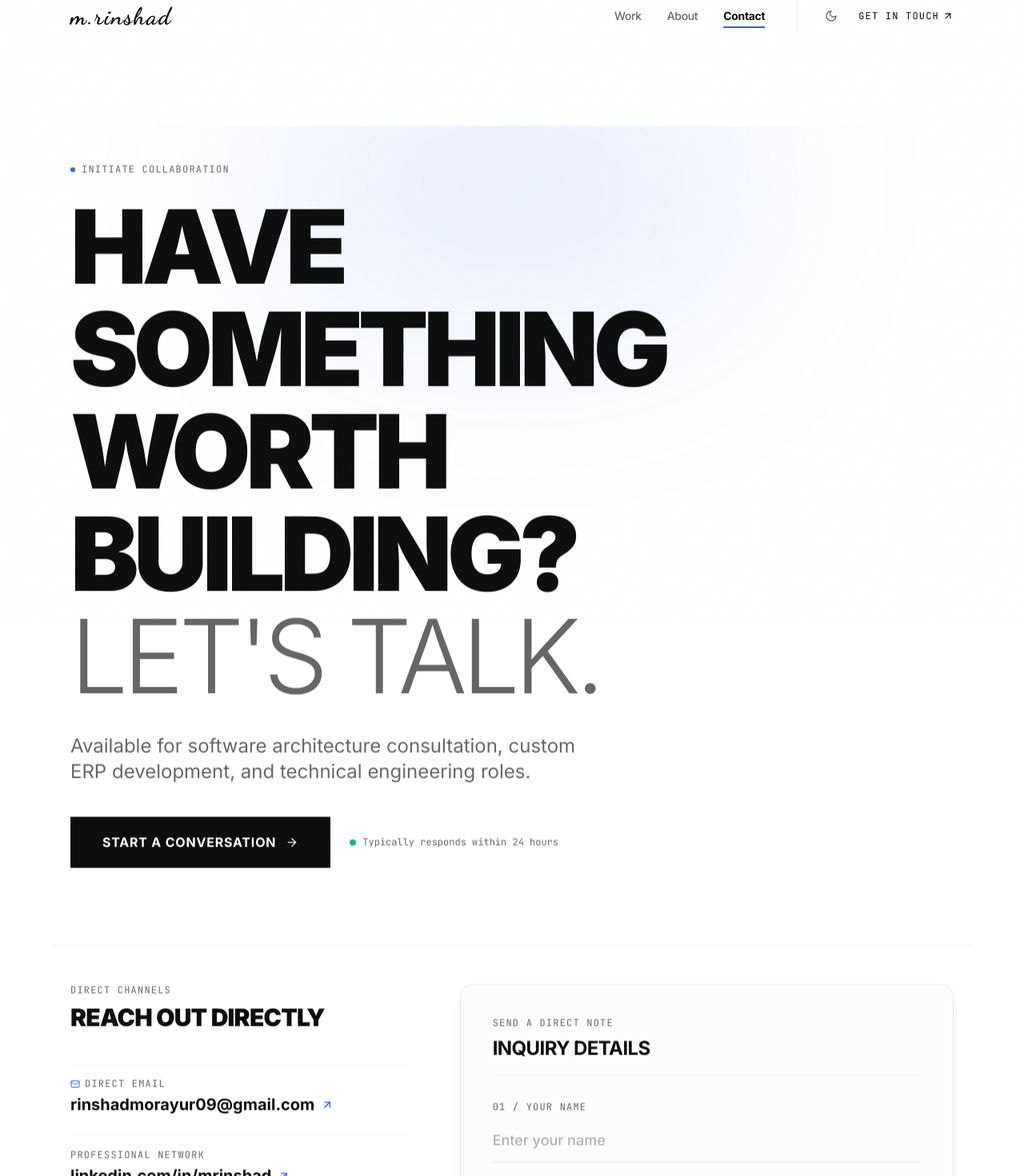
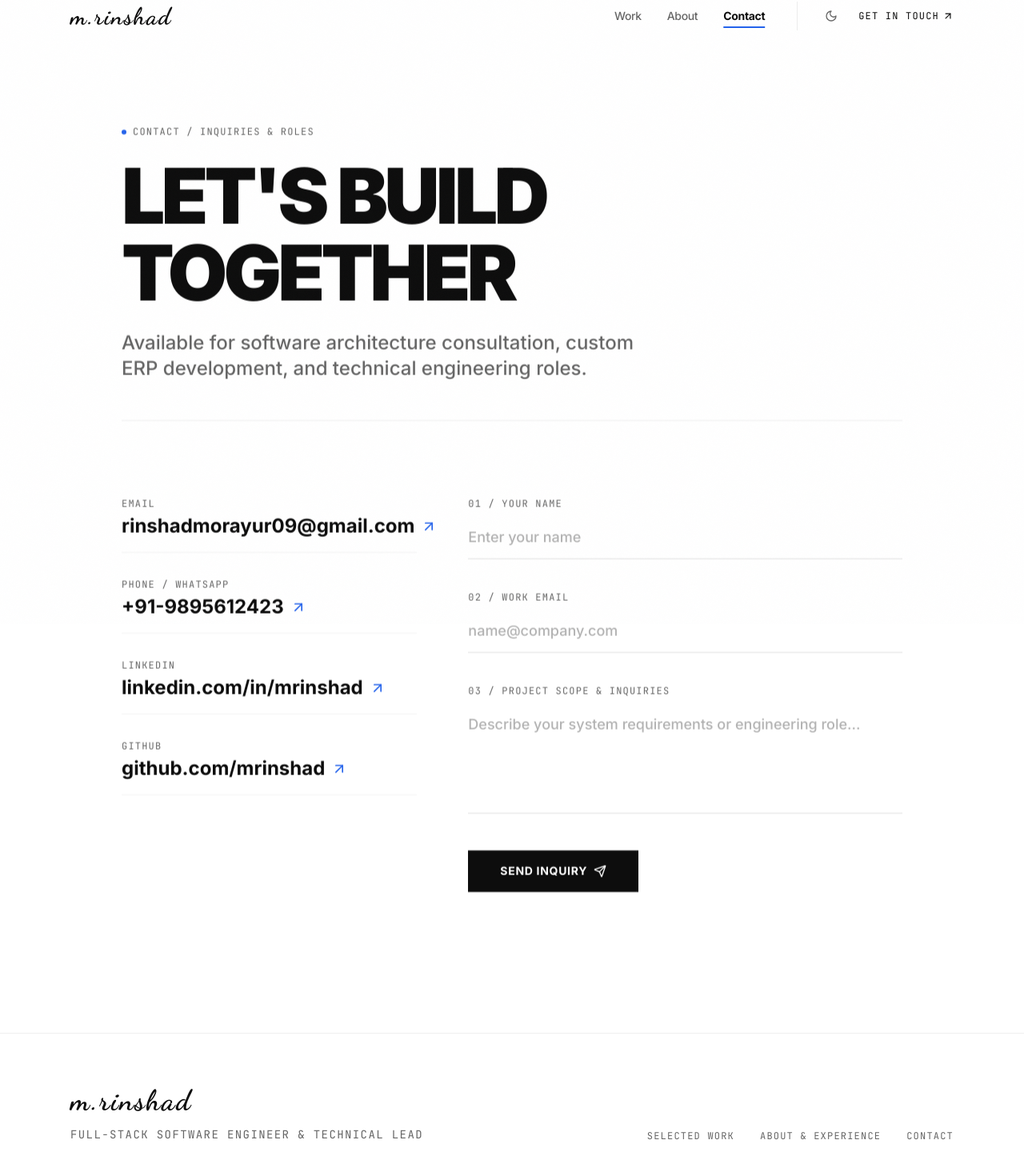
Before and after one commit to mrinshad/Portfolio, a Next.js app: page /contact in a window 1280 px wide. Shown: the part 20-1490 px from the top of the page at 80% size. Built offline with nearby package versions, Linux system fonts and the light colour scheme.

Commit message:
Contact Page Reverted to Previous Approved Baseline

```diff
--- a/app/contact/page.tsx
+++ b/app/contact/page.tsx
@@ -1,7 +1,7 @@
 "use client"
 
 import * as React from "react"
-import { ArrowUpRight, ArrowRight, CheckCircle2, Send, Mail, MapPin } from "lucide-react"
+import { ArrowUpRight, CheckCircle2, Send } from "lucide-react"
 import { Button } from "@/components/ui/button"
 import { profileData } from "@/data"
 
@@ -43,167 +43,107 @@ export default function ContactPage() {
 
   return (
     <main className="py-16 lg:py-24 space-y-24">
-      {/* ========================================================================= */}
-      {/* 1. DOMINANT EDITORIAL CTA HERO                                            */}
-      {/* ========================================================================= */}
-      <section
-        aria-label="Direct Contact Call to Action"
-        className="container max-w-6xl px-6 space-y-10 relative overflow-hidden"
-      >
-        {/* Subtle Ambient Radial Glow */}
-        <div
-          aria-hidden="true"
-          className="pointer-events-none absolute -top-24 left-1/2 -translate-x-1/2 w-[600px] h-[350px] bg-accentBlue/10 blur-[120px] rounded-full dark:bg-accentBlue/[0.07]"
-        />
-
-        <div className="space-y-6 relative z-10">
-          <div className="inline-flex items-center gap-2 text-xs font-mono uppercase tracking-widest text-muted-foreground">
+      <div className="container max-w-5xl px-6 space-y-24">
+        {/* Header */}
+        <div className="space-y-6 border-b border-border/50 pb-12">
+          <div className="flex items-center gap-2 text-xs font-mono uppercase tracking-widest text-muted-foreground">
             <span className="h-1.5 w-1.5 rounded-full bg-accentBlue" />
-            Initiate Collaboration
+            Contact / Inquiries & Roles
+          </div>
+          <h1 className="text-5xl sm:text-7xl lg:text-8xl font-black tracking-tighter text-foreground uppercase leading-none">
+            Let&apos;s Build
+            <br />
+            Together
+          </h1>
+          <p className="text-xl sm:text-2xl text-muted-foreground leading-relaxed max-w-2xl font-medium">
+            Available for software architecture consultation, custom ERP development, and technical engineering roles.
+          </p>
         </div>
 
-          <h1 className="text-5xl sm:text-7xl md:text-8xl lg:text-9xl font-black tracking-tighter text-foreground uppercase leading-[0.9]">
-            Have something
-            <br />
-            worth building?
-            <br />
-            <span className="text-muted-foreground font-light">Let&apos;s talk.</span>
-          </h1>
-
-          <p className="text-xl sm:text-2xl text-muted-foreground leading-relaxed max-w-2xl font-normal pt-2">
-            Available for software architecture consultation, custom ERP development, and technical engineering roles.
-          </p>
-
-          {/* Primary CTA Action with subtle arrow movement */}
-          <div className="pt-4 flex flex-wrap items-center gap-6">
-            <a
-              href={`mailto:${profileData.email}`}
-              className="group inline-flex items-center gap-3 text-sm sm:text-base font-bold uppercase tracking-wider text-background bg-foreground px-8 sm:px-10 py-4 sm:py-5 hover:bg-accentBlue hover:text-white transition-colors"
-            >
-              <span>Start a Conversation</span>
-              <ArrowRight className="h-4 w-4 transition-transform duration-300 ease-out group-hover:translate-x-1.5" />
-            </a>
-
-            <div className="flex items-center gap-2 text-xs font-mono text-muted-foreground">
-              <span className="h-2 w-2 rounded-full bg-emerald-500" />
-              <span>Typically responds within 24 hours</span>
-            </div>
-          </div>
-        </div>
-      </section>
-
-      {/* ========================================================================= */}
-      {/* 2. DIRECT CHANNELS & SECONDARY CONTACT FORM                               */}
-      {/* ========================================================================= */}
-      <section className="container max-w-6xl px-6 pt-12 border-t border-border/50">
         <div className="grid grid-cols-1 lg:grid-cols-12 gap-16 items-start">
-          {/* Left Column: Direct Channels & Information (5 cols) */}
-          <div className="lg:col-span-5 space-y-10">
-            <div className="space-y-2">
+          {/* Left: Large Typographic Direct Channels */}
+          <div className="lg:col-span-5 space-y-12">
+            <div className="space-y-8">
+              <div className="border-b border-border/40 pb-4 group">
                 <div className="text-xs font-mono uppercase tracking-widest text-muted-foreground">
-                Direct Channels
-              </div>
-              <h2 className="text-2xl sm:text-3xl font-black uppercase tracking-tight text-foreground">
-                Reach Out Directly
-              </h2>
-            </div>
-
-            <div className="space-y-6">
-              {/* Email */}
-              <div className="border-t border-border/40 pt-4 group">
-                <div className="text-xs font-mono uppercase tracking-widest text-muted-foreground flex items-center gap-1.5">
-                  <Mail className="h-3 w-3 text-accentBlue" />
-                  Direct Email
+                  Email
                 </div>
                 <a
                   href={`mailto:${profileData.email}`}
-                  className="text-lg sm:text-xl font-bold text-foreground hover:text-accentBlue hover:underline inline-flex items-center gap-2 pt-1 transition-colors"
+                  className="text-xl sm:text-2xl font-bold text-foreground hover:text-accentBlue hover:underline inline-flex items-center gap-2 pt-1 transition-colors"
                 >
                   {profileData.email}
-                  <ArrowUpRight className="h-4 w-4 text-accentBlue" />
+                  <ArrowUpRight className="h-5 w-5 text-accentBlue" />
                 </a>
               </div>
 
-              {/* LinkedIn */}
-              <div className="border-t border-border/40 pt-4 group">
+              <div className="border-b border-border/40 pb-4 group">
                 <div className="text-xs font-mono uppercase tracking-widest text-muted-foreground">
-                  Professional Network
+                  Phone / WhatsApp
+                </div>
+                <a
+                  href={`tel:${profileData.phone}`}
+                  className="text-xl sm:text-2xl font-bold text-foreground hover:text-accentBlue hover:underline inline-flex items-center gap-2 pt-1 transition-colors"
+                >
+                  {profileData.phone}
+                  <ArrowUpRight className="h-5 w-5 text-accentBlue" />
+                </a>
+              </div>
+
+              <div className="border-b border-border/40 pb-4 group">
+                <div className="text-xs font-mono uppercase tracking-widest text-muted-foreground">
+                  LinkedIn
                 </div>
                 <a
                   href={profileData.linkedin}
                   target="_blank"
                   rel="noopener noreferrer"
-                  className="text-lg sm:text-xl font-bold text-foreground hover:text-accentBlue hover:underline inline-flex items-center gap-2 pt-1 transition-colors"
+                  className="text-xl sm:text-2xl font-bold text-foreground hover:text-accentBlue hover:underline inline-flex items-center gap-2 pt-1 transition-colors"
                 >
                   linkedin.com/in/mrinshad
-                  <ArrowUpRight className="h-4 w-4 text-accentBlue" />
+                  <ArrowUpRight className="h-5 w-5 text-accentBlue" />
                 </a>
               </div>
 
-              {/* GitHub */}
-              <div className="border-t border-border/40 pt-4 group">
+              <div className="border-b border-border/40 pb-4 group">
                 <div className="text-xs font-mono uppercase tracking-widest text-muted-foreground">
-                  Code & Engineering
+                  GitHub
                 </div>
                 <a
                   href={profileData.github}
                   target="_blank"
                   rel="noopener noreferrer"
-                  className="text-lg sm:text-xl font-bold text-foreground hover:text-accentBlue hover:underline inline-flex items-center gap-2 pt-1 transition-colors"
+                  className="text-xl sm:text-2xl font-bold text-foreground hover:text-accentBlue hover:underline inline-flex items-center gap-2 pt-1 transition-colors"
                 >
                   github.com/mrinshad
-                  <ArrowUpRight className="h-4 w-4 text-accentBlue" />
+                  <ArrowUpRight className="h-5 w-5 text-accentBlue" />
                 </a>
-              </div>
-
-              {/* Location */}
-              <div className="border-t border-border/40 pt-4">
-                <div className="text-xs font-mono uppercase tracking-widest text-muted-foreground flex items-center gap-1.5">
-                  <MapPin className="h-3 w-3 text-muted-foreground" />
-                  Primary Base
-                </div>
-                <div className="text-base font-bold text-foreground pt-1">
-                  Chennai / Kerala, India
-                </div>
-                <div className="text-xs font-mono text-muted-foreground pt-0.5">
-                  Open to Remote & Global Engagements
-                </div>
               </div>
             </div>
           </div>
 
-          {/* Right Column: Streamlined Secondary Message Form (7 cols) */}
+          {/* Right: Minimalist Open-Line Form */}
           <div className="lg:col-span-7">
-            <div className="p-8 sm:p-10 rounded-2xl border border-border/70 bg-card/60 space-y-8 shadow-lg">
-              <div className="space-y-2 border-b border-border/40 pb-4">
-                <div className="text-xs font-mono uppercase tracking-widest text-muted-foreground">
-                  Send a Direct Note
-                </div>
-                <h3 className="text-xl sm:text-2xl font-bold uppercase tracking-tight text-foreground">
-                  Inquiry Details
+            {submitted ? (
+              <div className="py-20 flex flex-col items-center justify-center text-center space-y-4 border border-border p-8">
+                <CheckCircle2 className="h-12 w-12 text-accentBlue" />
+                <h3 className="text-2xl font-bold uppercase tracking-tight text-foreground">
+                  Message Sent
                 </h3>
-              </div>
-
-              {submitted ? (
-                <div className="py-12 flex flex-col items-center justify-center text-center space-y-4">
-                  <CheckCircle2 className="h-12 w-12 text-emerald-500" />
-                  <h4 className="text-xl font-bold uppercase tracking-tight text-foreground">
-                    Message Dispatched
-                  </h4>
                 <p className="text-sm text-muted-foreground max-w-sm">
-                    Thank you for reaching out. I will review your project requirements and respond promptly.
+                  Thank you for reaching out. I will review your message and respond promptly.
                 </p>
                 <Button
                   variant="outline"
                   size="sm"
                   onClick={() => setSubmitted(false)}
-                    className="mt-4 text-xs uppercase tracking-wider font-bold hover:text-accentBlue hover:border-accentBlue"
+                  className="mt-6 rounded-none text-xs uppercase tracking-wider font-bold hover:text-accentBlue hover:border-accentBlue"
                 >
-                    Send Another Note
+                  Send Another Inquiry
                 </Button>
               </div>
             ) : (
-                <form onSubmit={handleSubmit} className="space-y-8">
+              <form onSubmit={handleSubmit} className="space-y-10">
                 <div className="space-y-2">
                   <label
                     htmlFor="name"
@@ -218,7 +158,7 @@ export default function ContactPage() {
                     autoComplete="name"
                     value={formData.name}
                     onChange={handleChange}
-                      className="editorial-input text-base sm:text-lg font-medium text-foreground placeholder:text-muted-foreground/50 w-full"
+                    className="editorial-input text-lg font-medium text-foreground placeholder:text-muted-foreground/50 w-full"
                   />
                   {errors.name && (
                     <p className="text-xs text-destructive pt-1">Please enter your name.</p>
@@ -240,7 +180,7 @@ export default function ContactPage() {
                     autoComplete="email"
                     value={formData.email}
                     onChange={handleChange}
-                      className="editorial-input text-base sm:text-lg font-medium text-foreground placeholder:text-muted-foreground/50 w-full"
+                    className="editorial-input text-lg font-medium text-foreground placeholder:text-muted-foreground/50 w-full"
                   />
                   {errors.email && (
                     <p className="text-xs text-destructive pt-1">Please enter a valid email address.</p>
@@ -252,16 +192,16 @@ export default function ContactPage() {
                     htmlFor="message"
                     className="text-xs font-mono uppercase tracking-widest text-muted-foreground block"
                   >
-                      03 / Requirements & Scope
+                    03 / Project Scope & Inquiries
                   </label>
                   <textarea
                     id="message"
                     name="message"
                     rows={4}
-                      placeholder="Describe your system requirements, timeline, or engineering role..."
+                    placeholder="Describe your system requirements or engineering role..."
                     value={formData.message}
                     onChange={handleChange}
-                      className="editorial-input text-base sm:text-lg font-medium text-foreground placeholder:text-muted-foreground/50 resize-none w-full"
+                    className="editorial-input text-lg font-medium text-foreground placeholder:text-muted-foreground/50 resize-none w-full"
                   />
                   {errors.message && (
                     <p className="text-xs text-destructive pt-1">Please enter your message details.</p>
@@ -270,17 +210,16 @@ export default function ContactPage() {
 
                 <button
                   type="submit"
-                    className="w-full sm:w-auto inline-flex items-center justify-center gap-2 text-xs font-bold uppercase tracking-wider text-background bg-foreground px-8 py-4 hover:bg-accentBlue hover:text-white transition-colors"
+                  className="w-full sm:w-auto inline-flex items-center justify-center gap-2 text-sm font-bold uppercase tracking-wider text-background bg-foreground px-10 py-4 hover:bg-accentBlue hover:text-white transition-colors focus-visible:outline-none focus-visible:ring-2 focus-visible:ring-accentBlue focus-visible:ring-offset-2"
                 >
-                    <span>Send Inquiry</span>
-                    <Send className="h-3.5 w-3.5" />
+                  Send Inquiry
+                  <Send className="h-4 w-4" />
                 </button>
               </form>
             )}
           </div>
         </div>
       </div>
-      </section>
     </main>
   )
 }
```
Lines whose indentation alone changed are shown as unchanged.
